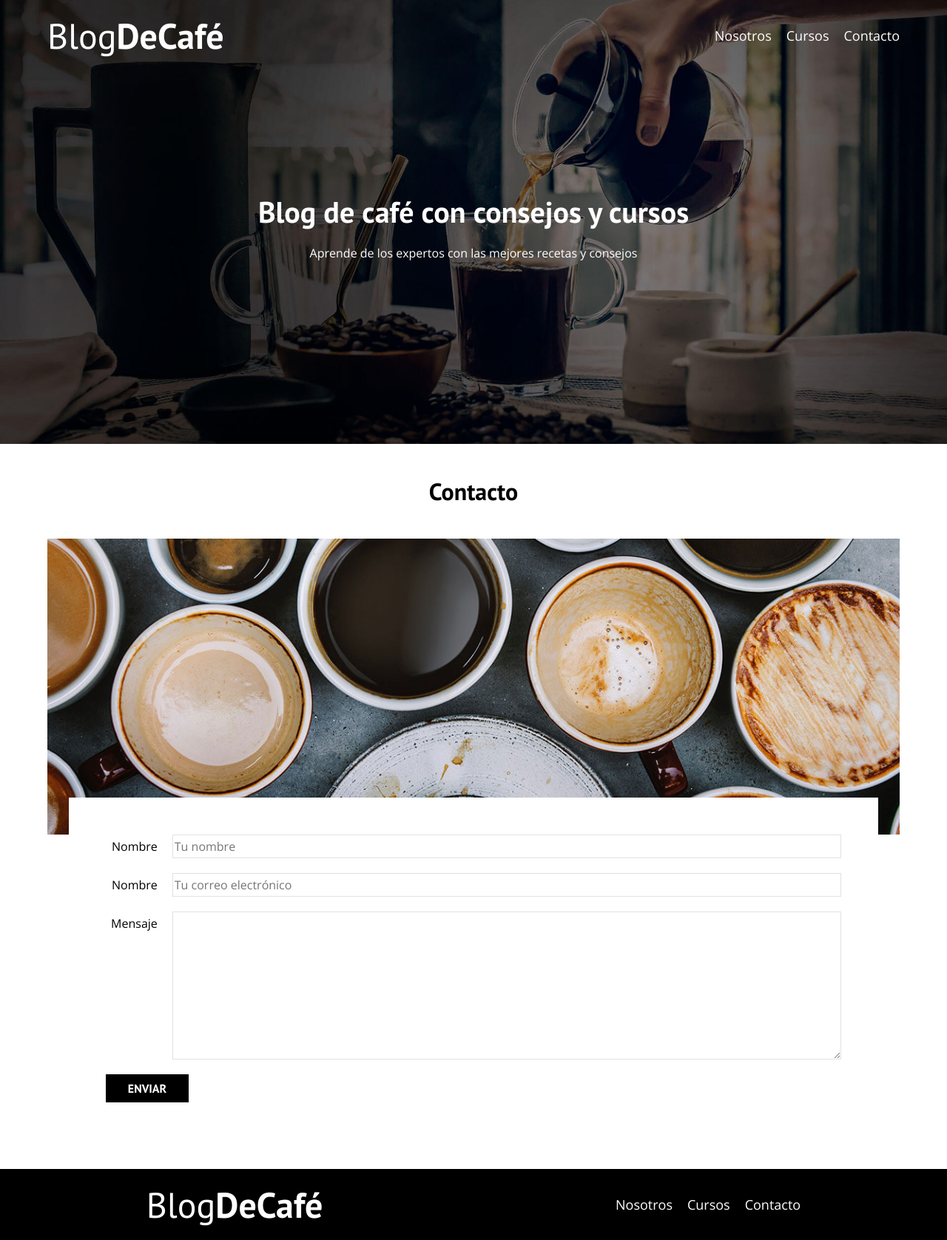
After one commit to majandro1026/fullstack, a PHP site: page /contacto.html in a window 1280 px wide. The commit adds this page. Shown: the whole page at 74% size. Run offline with PHP 8.4, Linux system fonts and the light colour scheme.

Commit message:
Proyectos de web developer
Este repositorio contiene todos los proyectos realizados en el curso de Web Developer de Udemy

```diff
--- /dev/null
+++ b/Capitulo 4/blogdecafe_inicio/contacto.html
@@ -0,0 +1,88 @@
+<!DOCTYPE html>
+<html lang="en">
+<head>
+    <meta charset="UTF-8">
+    <meta http-equiv="X-UA-Compatible" content="IE=edge">
+    <meta name="viewport" content="width=device-width, initial-scale=1.0">
+    <title>BlogDeCafe</title>
+    <link rel="stylesheet" href="./css/normalize.css">
+    <link rel="preconnect" href="https://fonts.googleapis.com">
+    <link rel="preconnect" href="https://fonts.gstatic.com" crossorigin>
+    <link href="https://fonts.googleapis.com/css2?family=Open+Sans&display=swap" rel="stylesheet">
+    <link href="https://fonts.googleapis.com/css2?family=PT+Sans:wght@400;700&display=swap" rel="stylesheet">
+    <link rel="stylesheet" href="./css/style.css">
+
+</head>
+<body>
+    <header class="header">
+
+        <div class="contenedor">
+            <div class="barra">
+                <a class="logo" href="index.html">
+                    <h1 class="logo__nombre no-margin centrar-texto">Blog<span class="logo__bold">DeCafé</span></h1>
+                </a>
+                <nav class="navegacion">
+                    <a class="navegacion__enlace" href="nosotros.html">Nosotros</a>
+                    <a class="navegacion__enlace" href="cursos.html">Cursos</a>
+                    <a class="navegacion__enlace" href="contacto.html">Contacto</a>
+                </nav>
+            </div>
+        </div>
+
+        <div class="header__texto">
+            <h2 class="no-margin">Blog de café con consejos y cursos</h2>
+            <p class="no-margin">Aprende de los expertos con las mejores recetas y consejos</p>
+        </div>
+    </header>
+
+    <main class="contenedor">
+        <h3 class="centrar-texto">Contacto</h3>
+
+        <div class="contacto-bg"></div>
+        <form class="formulario">
+            <div class="campo">
+                <label class="campo__label" for="nombre">Nombre</label>
+                <input
+                    class="campo__field"
+                    id="nombre"
+                    type="text"
+                    placeholder="Tu nombre">
+            </div>
+            <div class="campo">
+                <label class="campo__label"for="email">Nombre</label>
+                <input
+                    class="campo__field"
+                    id="email"
+                    type="email"
+                    placeholder="Tu correo electrónico">
+            </div>
+            <div class="campo">
+                <label class="campo__label" for="mensaje">Mensaje</label>
+                <textarea
+                    class="campo__field campo__field--textarea"
+                    id="mensaje"
+                    placeholder="Deja tu mensaje">
+                </textarea>
+            </div>
+            <div class="campo">
+                <input type="submit" value="Enviar" class="boton boton--primario">
+            </div>
+        </form>
+
+
+
+    </main>
+    <footer class="footer">
+        <div class="barra barra-footer">
+            <a class="logo" href="index.html">
+                <h1 class="logo__nombre no-margin centrar-texto">Blog<span class="logo__bold">DeCafé</span></h1>
+            </a>
+            <nav class="navegacion">
+                <a class="navegacion__enlace" href="nosotros.html">Nosotros</a>
+                <a class="navegacion__enlace" href="cursos.html">Cursos</a>
+                <a class="navegacion__enlace" href="contacto.html">Contacto</a>
+            </nav>
+        </div>
+    </footer>
+    </body>
+</html>
--- a/Capitulo 4/blogdecafe_inicio/css/style.css
+++ b/Capitulo 4/blogdecafe_inicio/css/style.css
@@ -137,12 +137,17 @@ img{
     text-transform: uppercase;
     font-weight: 700;
     margin-bottom: 2rem;
+    border: none;
+
 }
 
 @media (min-width: 768px) {
     .boton{
         display:inline-block;
     }
+}
+.boton:hover{
+    cursor: pointer;
 }
 .boton--primario{
     background-color:var(--negro);
@@ -214,3 +219,36 @@ img{
 .curso__info{
     font-size: 2rem;
 }
+
+/*contacto*/
+
+.contacto-bg{
+    background-image: url(../blogdecafe_inicio/img/contacto.jpg);
+    height: 40rem;
+    background-size: cover;
+    background-repeat: no-repeat;
+}
+.formulario{
+    background-color: var(--blanco);
+    margin: -5rem auto 0 auto;
+    width: 95%;
+    padding: 5rem;
+
+}
+.campo{
+    display: flex;
+    margin-bottom: 2rem;
+
+}
+.campo__label{
+    flex: 0 0 9rem;
+    text-align: right;
+    padding-right: 2rem;
+}
+.campo__field{
+    flex: 1;
+    border: 1px solid var(--gris);
+}
+.campo__field--textarea{
+    height: 20rem;
+}
```
Also changed, not shown: Capitulo 4/blogdecafe_inicio/index.html (+12 -4 lines).
